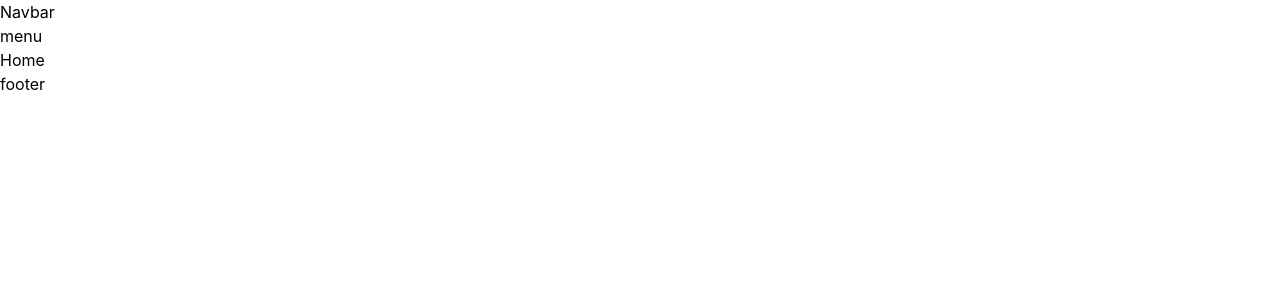
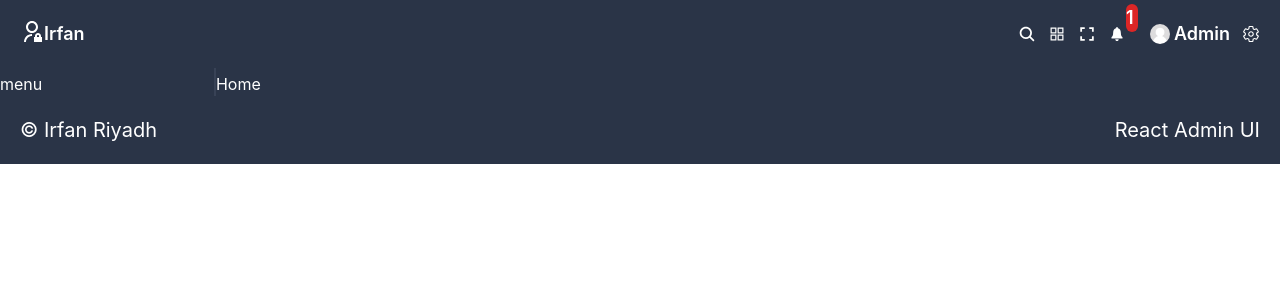
Before and after one commit to irfan-s-m/admin-dashboard-ui, a React (Vite) app: page / in a window 1280 px wide. Shown: the top 300 px of the page. Built offline with nearby package versions, Linux system fonts and the light colour scheme.

Commit message:
Navbar and footer design finished

```diff
--- a/package.json
+++ b/package.json
@@ -12,6 +12,7 @@
   "dependencies": {
     "react": "^18.3.1",
     "react-dom": "^18.3.1",
+    "react-icons": "^5.2.1",
     "react-router-dom": "^6.24.1"
   },
   "devDependencies": {
--- a/src/App.css
+++ b/src/App.css
@@ -1,3 +1,11 @@
 * {
     font-family: 'Inter';
+    box-sizing: border-box;
+    margin: 0;
+    padding: 0;
 }
+
+a {
+    text-decoration: none;
+    color: inherit;
+}
--- a/src/components/Footer.jsx
+++ b/src/components/Footer.jsx
@@ -1,7 +1,14 @@
 const Footer = () => {
     return (
-        <div>
-            <h1>footer</h1>
+        <div className="flex justify-between items-center p-5">
+            <div>
+                <h1 className="text-xl hover:text-green-300">© Irfan Riyadh</h1>
+            </div>
+            <div>
+                <h1 className="text-xl hover:text-green-300">
+                    React Admin UI
+                </h1>
+            </div>
         </div>
     );
 };
--- a/src/components/Navbar.jsx
+++ b/src/components/Navbar.jsx
@@ -1,7 +1,40 @@
+import { RiAdminLine } from "react-icons/ri";
+import { IoSearch } from "react-icons/io5";
+import { AiOutlineAppstore } from "react-icons/ai";
+import { IoMdExpand } from "react-icons/io";
+import { IoIosNotifications } from "react-icons/io";
+import { IoSettingsOutline } from "react-icons/io5";
+// import { FaRegUser } from "react-icons/fa";
+import userImage from '../../public/noavatar.png'
 const Navbar = () => {
     return (
-        <div>
-            <h1>Navbar</h1>
+        <div className="navbar w-full p-5 flex items-center justify-between font-semibold text-lg">
+            <div className="flex">
+                <RiAdminLine className="text-2xl"></RiAdminLine>
+                <span>Irfan</span>
+            </div>
+            <div className="flex items-center gap-3">
+                <div>
+                    <IoSearch></IoSearch>
+                </div>
+                <div>
+                    <AiOutlineAppstore></AiOutlineAppstore>
+                </div>
+                <div>
+                    <IoMdExpand></IoMdExpand>
+                </div>
+                <div className="flex justify-center items-center">
+                    <IoIosNotifications></IoIosNotifications>
+                    <span className="w-3 relative bottom-4 bg-red-600 rounded-lg">1</span>
+                </div>
+                <div className="flex items-center gap-1">
+                    <img className="w-5 rounded-full object-cover" src={userImage} alt="" />
+                    <span>Admin</span>
+                </div>
+                <div>
+                    <IoSettingsOutline></IoSettingsOutline>
+                </div>
+            </div>
         </div>
     );
 };
--- a/src/index.css
+++ b/src/index.css
@@ -10,4 +10,5 @@
     --color-main-color: white;
     --color-soft-color: #ddd;
     --color-dark-color: #2a3447;
+    --color-dark: #e01010;
 }
--- a/src/layout/Layout.jsx
+++ b/src/layout/Layout.jsx
@@ -5,13 +5,13 @@ import Footer from "../components/Footer";
 
 const Layout = () => {
     return (
-        <div>
+        <div className="bg-mainBg text-textMainColor">
             <Navbar />
-            <div>
-                <div>
+            <div className="flex">
+                <div className="w-64 pt-1 pr-5 border-r-2 border-softBg">
                     <Menu></Menu>
                 </div>
-                <div>
+                <div className="w-full pt-1 pr-5">
                     <Outlet></Outlet>
                 </div>
             </div>
```
Also changed, not shown: 1 other file (tests, documents, lock files or other folders).
